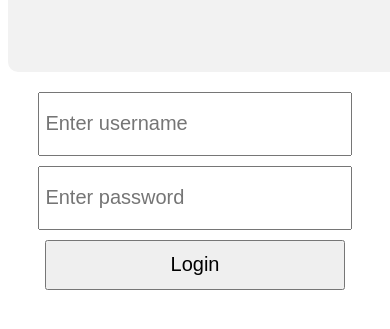
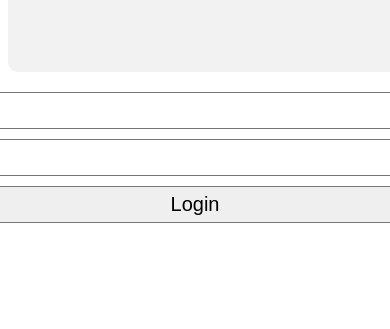
Before and after one commit to WahoozleStudios/chatterbox, a plain HTML site: page docs/index.html in a window 390 px wide. Shown: the part 369-698 px from the top of the page. Drawn offline with Linux system fonts and the light colour scheme.

Commit message:
fixed sizing

```diff
--- a/docs/index.html
+++ b/docs/index.html
@@ -46,12 +46,11 @@
             padding: 5px;
         }
 
-        /* Media query for mobile devices */
         @media only screen and (max-width: 767px) {
             input, #login {
-                width: 80%; /* Adjust the width as needed */
-                height: 50px; /* Adjust the height as needed */
-                font-size: 20px; /* Adjust the font size as needed */
+                width: 200%;
+                height: 100%;
+                font-size: 20px;
             }
         }
     </style>
```
